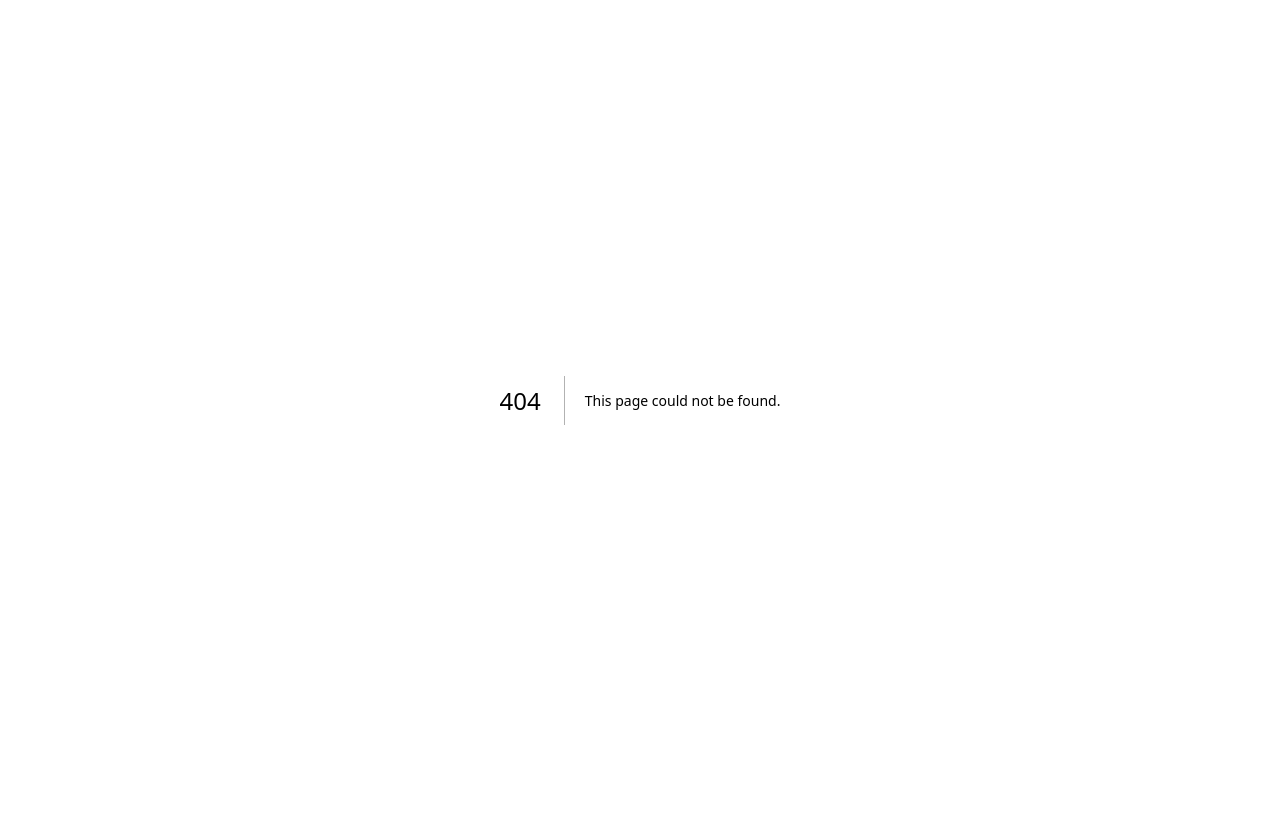
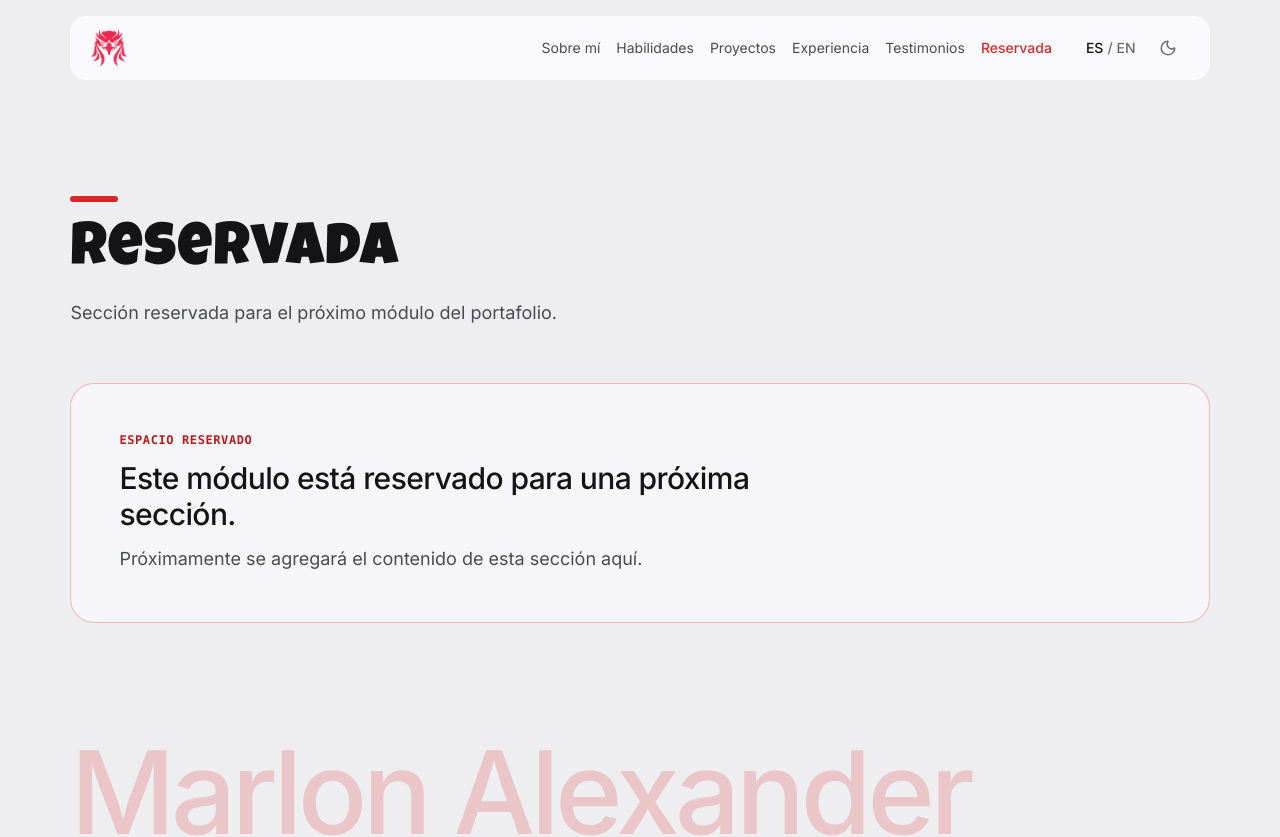
Before and after one commit to Xander-JS/portafolio, a Next.js app: page /reservada in a window 1280 px wide. Before the commit this address had no page. Shown: the top 837 px of the page. Before the commit the page ends 800 px from the top, so only its background shows below. Built offline with nearby package versions, Linux system fonts and the light colour scheme.

Commit message:
crear componente y ruta de la pagina reservada

```diff
--- /dev/null
+++ b/app/reservada/page.tsx
@@ -0,0 +1,10 @@
+import { Reserved } from "@/components/organisms/Reserved";
+import { PortfolioTemplate } from "@/components/templates/PortfolioTemplate";
+
+export default function ReservedPage() {
+  return (
+    <PortfolioTemplate>
+      <Reserved />
+    </PortfolioTemplate>
+  );
+}
--- /dev/null
+++ b/components/organisms/Reserved.tsx
@@ -0,0 +1,31 @@
+"use client";
+
+import { Section } from "@/components/atoms/Section";
+import { ModuleHeading } from "@/components/molecules/ModuleHeading";
+import { useLocale } from "@/i18n/Providers";
+
+export function Reserved({ summary = false }: { summary?: boolean }) {
+  const locale = useLocale();
+  const isEn = locale === "en";
+
+  return (
+    <Section id="reserved">
+      <ModuleHeading id="reserved" summary={summary} />
+      <div className="rounded-3xl border border-primary/30 bg-surface/65 p-8 text-ink backdrop-blur-xs md:p-12">
+        <p className="font-mono text-xs font-semibold uppercase tracking-wider text-primary-text">
+          {isEn ? "Reserved slot" : "Espacio reservado"}
+        </p>
+        <p className="mt-3 max-w-2xl text-2xl font-medium tracking-[-0.02em] text-ink md:text-3xl">
+          {isEn
+            ? "This module is reserved for an upcoming section."
+            : "Este módulo está reservado para una próxima sección."}
+        </p>
+        <p className="mt-3 max-w-[60ch] text-lg leading-relaxed text-ink-soft">
+          {isEn
+            ? "Content will be added here soon."
+            : "Próximamente se agregará el contenido de esta sección aquí."}
+        </p>
+      </div>
+    </Section>
+  );
+}
```
